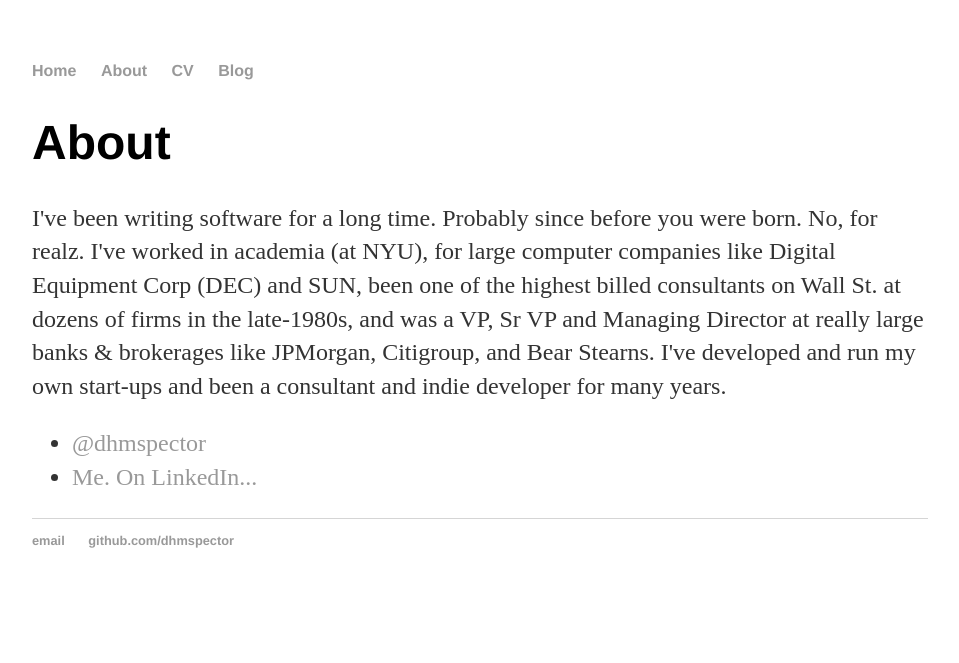
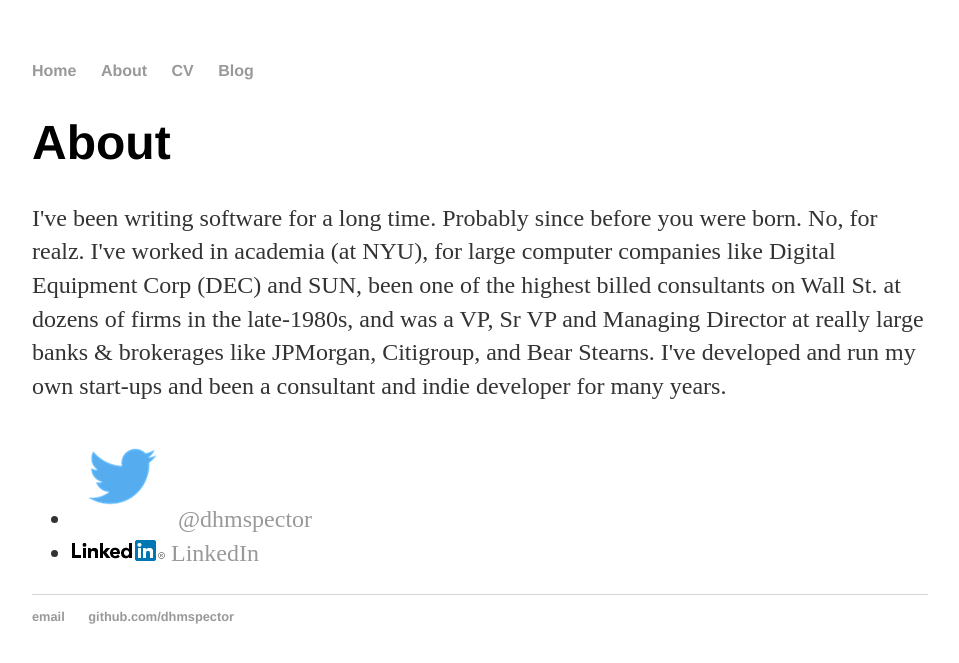
Before and after one commit to dhmspector/dhmspector.github.io, a Jekyll site: the page built from about/index.html, in a window 1280 px wide. Shown: the top 663 px of the page, without its empty margins (160-1119 px from the left). Built offline with Jekyll 4.4.1, drawn with Linux system fonts in a browser that asks for light colours.

Commit message:
more tweaks; images

```diff
--- a/about/index.html
+++ b/about/index.html
@@ -17,8 +17,8 @@ and indie developer for many years.  </p>
 
 
 			<ul class="contacts">
-				<li><a href="https://twitter.com/dhmspector">@dhmspector</a></li>
+				<li><a href="https://twitter.com/dhmspector"><img src="../images/TwitterLogo.png"> @dhmspector</a></li>
 				<!-- <li><a href="#">Your Departmental Webpage</a></li> -->
-				<li><a href="https://www.linkedin.com/in/davidhmspector">Me. On LinkedIn...</a></li>
+				<li><a href="https://www.linkedin.com/in/davidhmspector"><img src="../images/LinkedIn.png"> LinkedIn</a></li>
 				</ul>
 		</div>
```
Also changed, not shown: images/LinkedIn.png (added), images/TwitterLogo.png (added).
